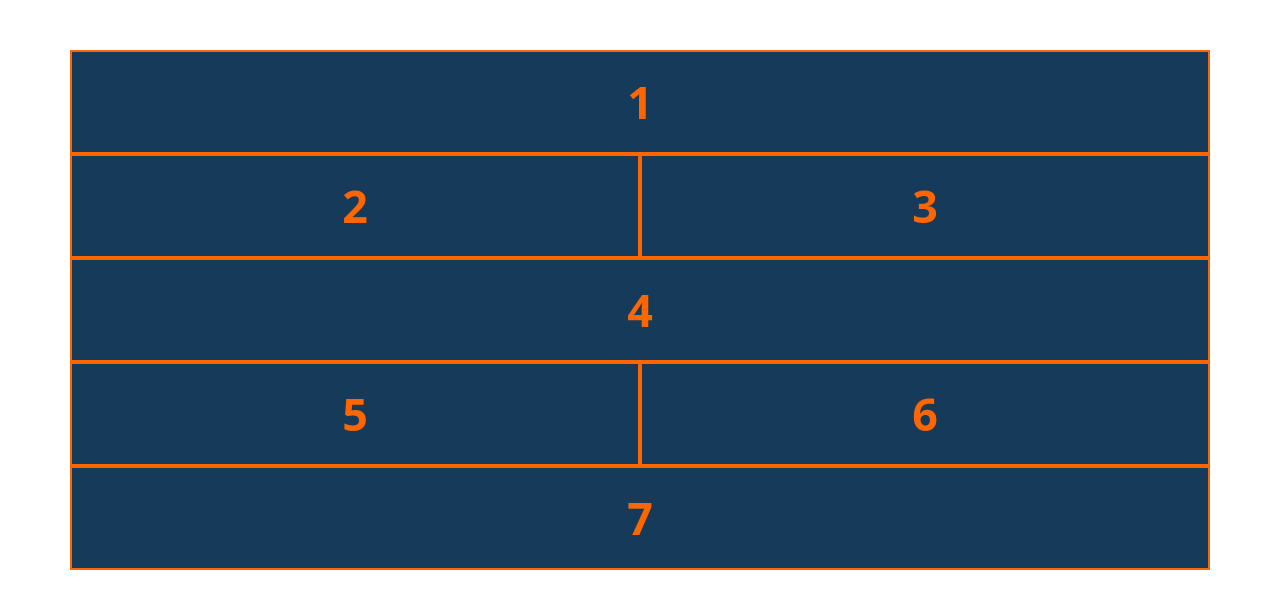
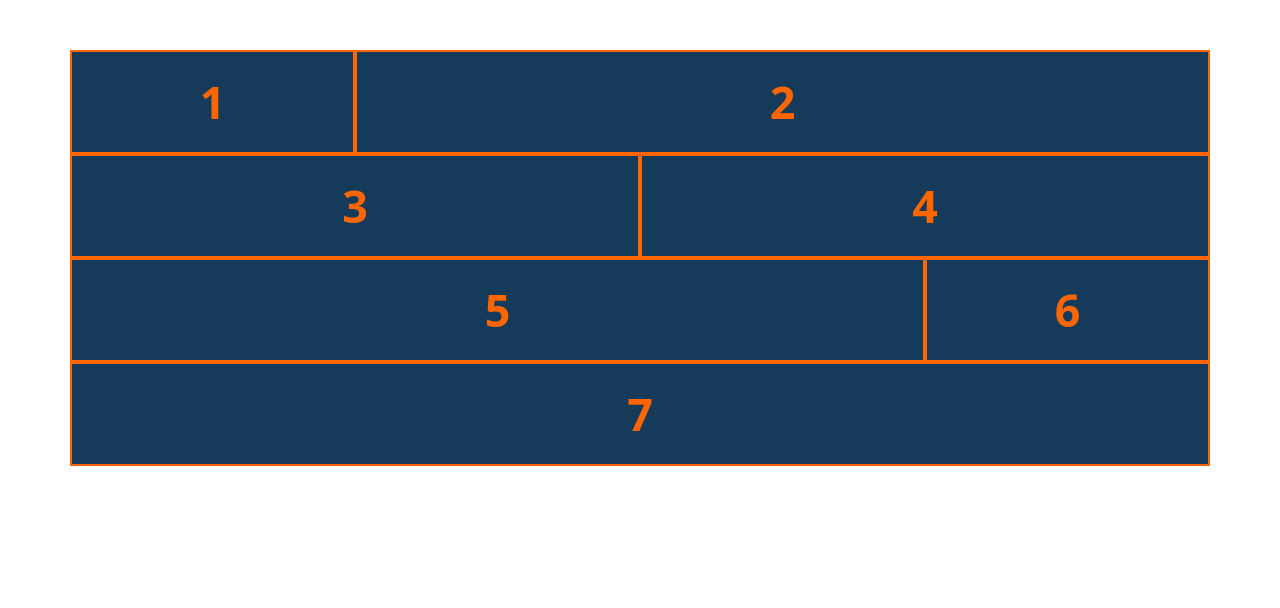
Before and after one commit to DannyHucc/bootstrap-grid-2, a plain HTML site: page index.html in a window 1280 px wide. Drawn offline with nearby package versions, Linux system fonts and the light colour scheme.

Commit message:
feat: add media screen for min-width: 992px

```diff
--- a/index.html
+++ b/index.html
@@ -18,13 +18,13 @@
 <body>
     <div class="container wrapper">
         <div class="row">
-            <div class="one col-12 col-sm-12">1</div>
-            <div class="two col-12 col-sm-6">2</div>
-            <div class="three col-12 col-sm-6">3</div>
-            <div class="four col12 col-sm-12">4</div>
-            <div class="five col-12 col-sm-6">5</div>
-            <div class="six col-12 col-sm-6">6</div>
-            <div class="seven col-12 col-sm-12">7</div>
+            <div class="one col-12 col-sm-12 col-lg-3">1</div>
+            <div class="two col-12 col-sm-6 col-lg-9">2</div>
+            <div class="three col-12 col-sm-6 col-lg-6">3</div>
+            <div class="four col12 col-sm-12 col-lg-6">4</div>
+            <div class="five col-12 col-sm-6 col-lg-9">5</div>
+            <div class="six col-12 col-sm-6 col-lg-3">6</div>
+            <div class="seven col-12 col-sm-12 col-lg-12">7</div>
         </div>
     </div>
 
```
